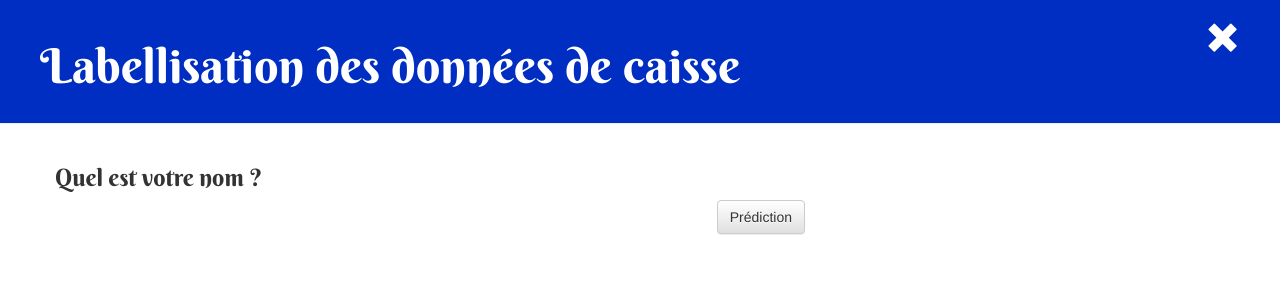
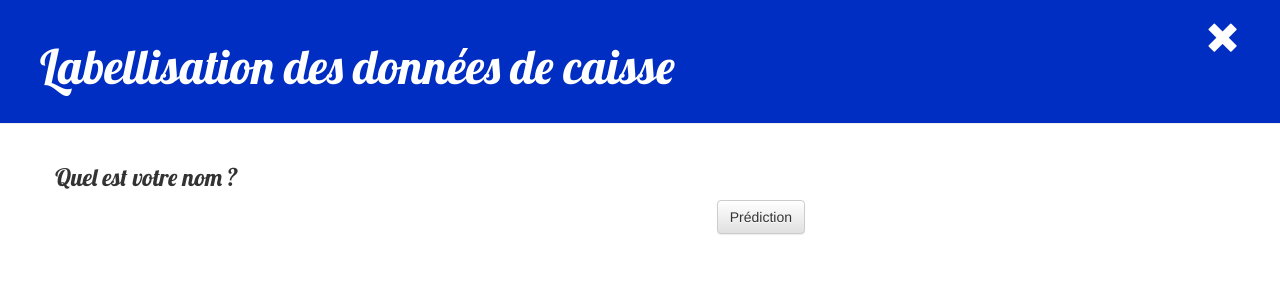
Before and after one commit to InseeFrLab/product-labelling, a Django app: page /post/author/ in a window 1280 px wide. Shown: the top 300 px of the page. Run offline with Django 3.2, Linux system fonts and the light colour scheme; parts of the project's set-up code (start-up, migrations or seed data) failed here and were passed over; some libraries are stand-ins or nearby versions.

Commit message:
change font

```diff
--- a/apps/endpoints/static/css/blog.css
+++ b/apps/endpoints/static/css/blog.css
@@ -15,7 +15,7 @@
 }
 
 h1, h2, h3, h4 {
-    font-family: 'Berkshire Swash', Helvetica, sans-serif;
+    font-family: 'Lobster';
 }
 
 .date {
```
